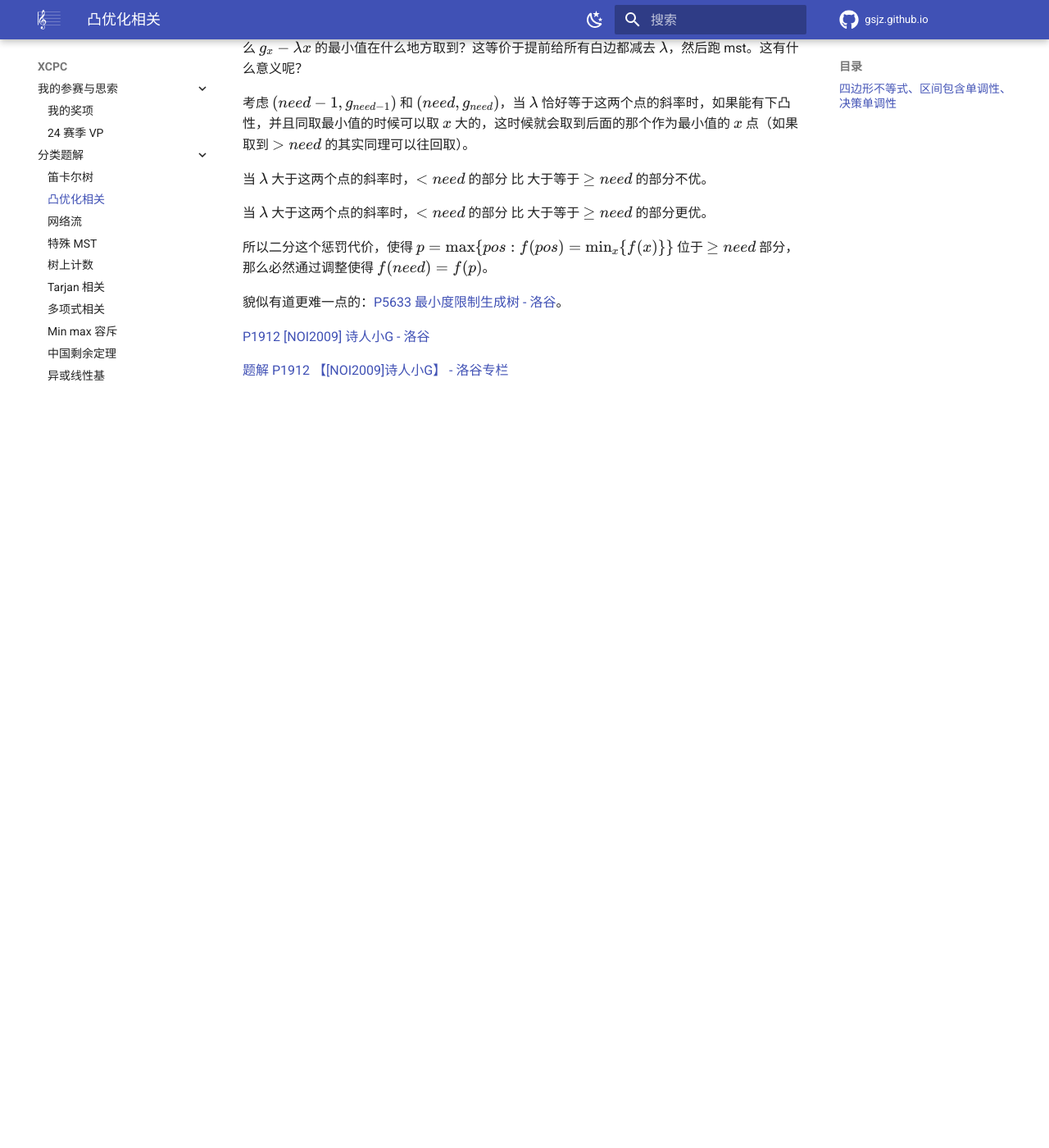
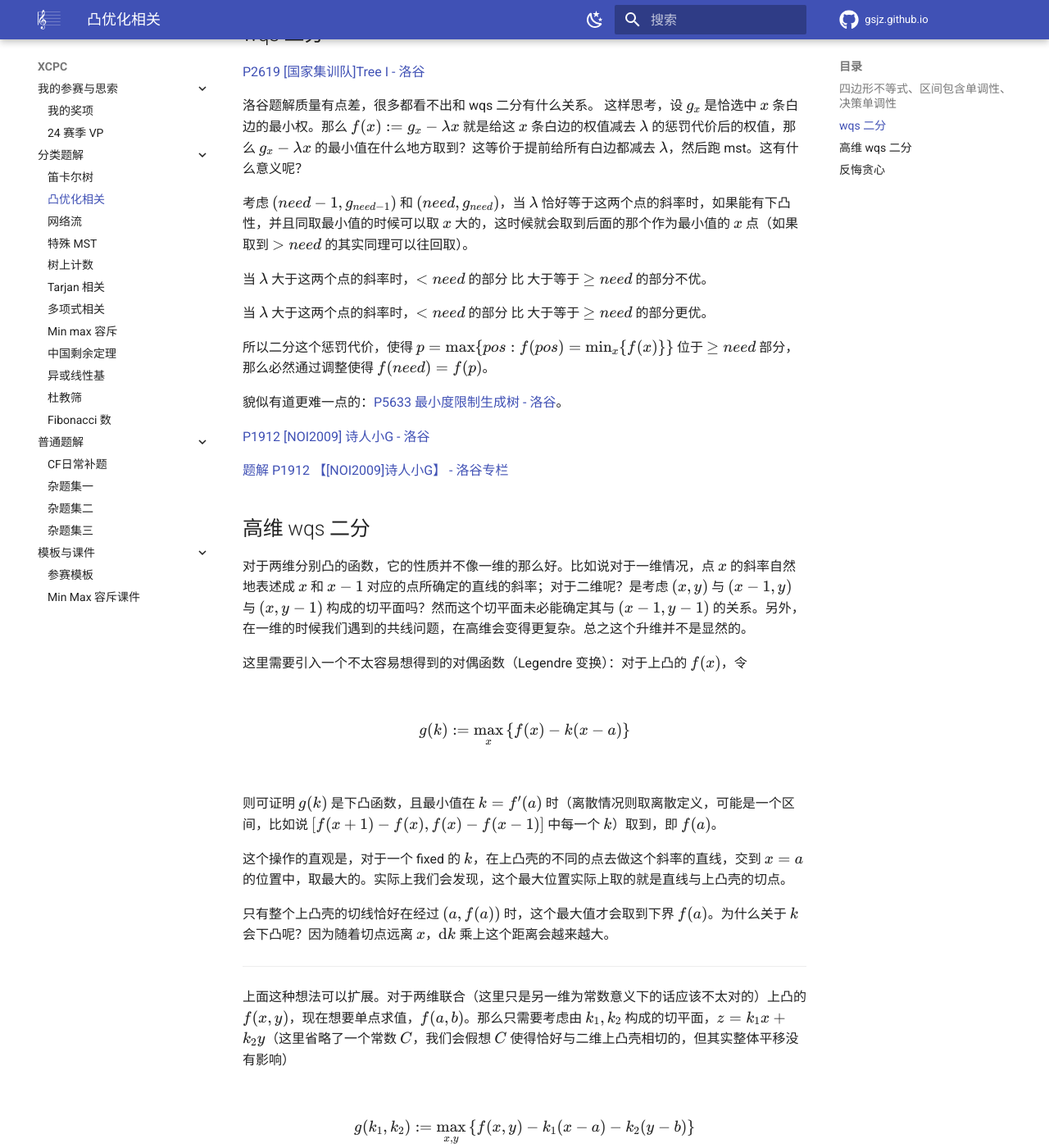
Before and after one commit to gsjz/gsjz.github.io, an MkDocs documentation site: the page built from docs/XCPC/分类题解/凸优化相关.md, in a window 1280 px wide and 1400 px high, scrolled down 2365 px. Shown: the whole window at 82% size. Built offline with MkDocs 1.6.1 and Material for MkDocs 9.7.7, drawn with Linux system fonts in a browser that asks for light colours; comment, search, counter and statistics services are not loaded; before the commit the page ends 2854 px from its top, so only the background shows below that; some of the changed text lies outside the part shown.

Commit message:
add notes on multi_variable case

```diff
--- a/docs/XCPC/分类题解/凸优化相关.md
+++ b/docs/XCPC/分类题解/凸优化相关.md
@@ -23,7 +23,7 @@
 
 这题貌似没有说清楚能不能让 $num_i=0$，即某个区间为空，即只需要区间数 $\le m$ 而非恰好 $m$。但看起来通过一点调整可以说明组数越多越好。所以关于组数应该是一个下凸的减函数。
 
-### 四边形不等式、区间包含单调性、决策单调性
+## 四边形不等式、区间包含单调性、决策单调性
 
 要讨论的是这样的一类问题
 
@@ -64,7 +64,12 @@
 
 注意中途运算时 sqrt 相关操作不能取整，反之则会破坏 $-\sqrt{x}$ 的下凸性（比如说相邻两项点值一样斜率就直接为 0 了）。
 
+
+---
+
 对于区间划分型 dp，**听说** 恰经过 $k$ 条边蒙日矩阵最短路关于 $k$ 是下凸的。
+
+## wqs 二分
 
 [P2619 [国家集训队]Tree I - 洛谷](https://www.luogu.com.cn/problem/P2619)
 
@@ -84,3 +89,50 @@
 [P1912 [NOI2009] 诗人小G - 洛谷](https://www.luogu.com.cn/problem/P1912)
 
 [题解 P1912 【[NOI2009]诗人小G】 - 洛谷专栏](https://www.luogu.com.cn/article/e362a4cs)
+
+
+## 高维 wqs 二分
+
+对于两维分别凸的函数，它的性质并不像一维的那么好。比如说对于一维情况，点 $x$ 的斜率自然地表述成 $x$ 和 $x-1$ 对应的点所确定的直线的斜率；对于二维呢？是考虑 $(x,y)$ 与 $(x-1,y)$ 与 $(x,y-1)$ 构成的切平面吗？然而这个切平面未必能确定其与 $(x-1,y-1)$ 的关系。另外，在一维的时候我们遇到的共线问题，在高维会变得更复杂。总之这个升维并不是显然的。
+
+这里需要引入一个不太容易想得到的对偶函数（Legendre 变换）：对于上凸的 $f(x)$，令
+
+$$
+g(k) := \max_{x}\left\{ f(x)-k(x-a) \right\}
+$$
+
+则可证明 $g(k)$ 是下凸函数，且最小值在 $k = f'(a)$ 时（离散情况则取离散定义，可能是一个区间，比如说 $\left[ f(x+1)-f(x),f(x)-f(x-1) \right]$ 中每一个 $k$）取到，即 $f(a)$。
+
+这个操作的直观是，对于一个 fixed 的 $k$，在上凸壳的不同的点去做这个斜率的直线，交到 $x=a$ 的位置中，取最大的。实际上我们会发现，这个最大位置实际上取的就是直线与上凸壳的切点。
+
+只有整个上凸壳的切线恰好在经过 $(a,f(a))$ 时，这个最大值才会取到下界 $f(a)$。为什么关于 $k$ 会下凸呢？因为随着切点远离 $x$，$\text{d}k$ 乘上这个距离会越来越大。
+
+---
+
+上面这种想法可以扩展。对于两维联合（这里只是另一维为常数意义下的话应该不太对的）上凸的 $f(x,y)$，现在想要单点求值，$f(a,b)$。那么只需要考虑由 $k_1,k_2$ 构成的切平面，$z = k_1 x + k_2 y$（这里省略了一个常数 $C$，我们会假想 $C$ 使得恰好与二维上凸壳相切的，但其实整体平移没有影响）
+
+$$
+g(k_1,k_2) := \max_{x,y}\left\{ f(x,y)-k_1(x-a) - k_2(y-b) \right\}
+$$
+
+应该能有 $g(k_1,k_2)$ 关于两维联合下凸，且最小值在 $(k_1,k_2) = \left( f'_x(a,b), f'_y(a,b) \right)$ 处取到。（或者离散情况下，可以是包含 $(a,b)$ 的某些平面的并）
+
+联合下凸应该能保证，先预先对 fixed 的 $x$ 找完 $y$ 这维随便取后的最值，仍能在 $x$ 方向有凸性。
+
+上面的内容的严谨性还待我进一步阅读专业书籍。总之网上存在一些并不那么合适的论述，不当弱化了一些条件。
+
+此外实现的时候不要忘记凸性取反。
+
+[Problem - 739E - Codeforces](https://codeforces.com/problemset/problem/739/E)
+
+[Problem - 1799F - Codeforces](https://codeforces.com/problemset/problem/1799/F)
+
+## 反悔贪心
+
+[Problem - 865D - Codeforces](https://codeforces.com/problemset/problem/865/D)
+
+这个东西要想清楚，为什么被反悔的这个结点，不会递归地去找之前没有被匹配的点或者反悔的结点。（因为可以调整成当前这个点直接去找递归匹配或者反悔的结点，同时保持不劣，所以在前面已经被考虑到了）。
+
+[PA 2013 Raper - 洛谷](https://www.luogu.com.cn/problem/P4694)（同 [Problem - N - Codeforces](https://codeforces.com/contest/802/problem/N) [Problem - O - Codeforces](https://codeforces.com/contest/802/problem/O)）
+
+上面这个模型套一个 wqs 二分罢了。不过应该要在代价相同的时候区分新匹配点和反悔点，因为反悔不会增加 num，新匹配点会增加 num。（按我习惯的写法）wqs 二分应在代价相同的情况下，统一取一个最大的 num，如果这个 num 大于等于 k 就返回 true。这样能准确决策出 $k$ 点所对应的斜率（如果最后二分出来的 num 大于 $k$ 也没关系，这说明它对应的斜率和 $k$ 点一样）。
```
